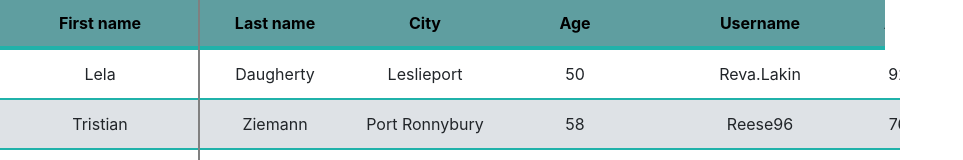
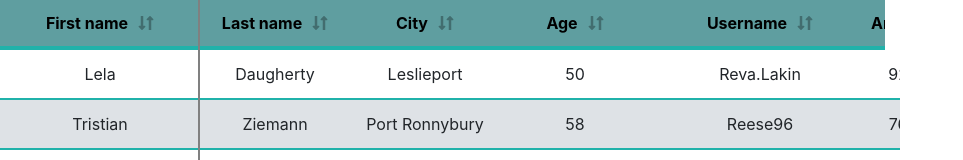
Before and after one commit to dobrynanikitich/datagrid, a React (Create React App) app in the folder datagrid/: page / in a window 1280 px wide. Shown: the top 160 px of the page, without its empty margins (0-963 px from the left). Built offline with nearby package versions, Linux system fonts and the light colour scheme.

Commit message:
feat: add vizual effect of sort direction

```diff
--- a/datagrid/package.json
+++ b/datagrid/package.json
@@ -3,12 +3,16 @@
   "version": "0.1.0",
   "private": true,
   "dependencies": {
+    "@fortawesome/fontawesome-svg-core": "^1.2.27",
+    "@fortawesome/free-solid-svg-icons": "^5.12.1",
+    "@fortawesome/react-fontawesome": "^0.1.9",
     "@testing-library/jest-dom": "^4.2.4",
     "@testing-library/react": "^9.4.1",
     "@testing-library/user-event": "^7.2.1",
     "bootstrap": "^4.3",
     "classnames": "^2.2.6",
     "faker": "^4.1.0",
+    "lodash": "^4.17.15",
     "react": "^16.13.0",
     "react-bootstrap": "^1.0.0-beta.16",
     "react-dom": "^16.13.0",
--- a/datagrid/src/components/Table/Grid/grid.css
+++ b/datagrid/src/components/Table/Grid/grid.css
@@ -52,3 +52,16 @@
   .spinner {
     height: 100vh;
   }
+
+  .icons-wrapper {
+      display: flex;
+      padding-left: 10px;
+  }
+
+  .showSortOder {
+      display: block;
+  }
+
+  .hideSortOrder {
+      opacity: 0.3;
+  }
--- a/datagrid/src/components/Table/Grid/grid.js
+++ b/datagrid/src/components/Table/Grid/grid.js
@@ -5,10 +5,12 @@ import { SORT_USERS } from '../../../actions/actions';
 import { VariableSizeGrid as Grid } from 'react-window';
 import { userDataEnum, firstColumnEnum, tableHeaderEnum, firstColumnHeaderEnum } from '../../../constants/constants';
 
+import { FontAwesomeIcon } from '@fortawesome/react-fontawesome';
+import { faLongArrowAltDown, faLongArrowAltUp } from '@fortawesome/free-solid-svg-icons';
 import './grid.css';
 let classNames = require('classnames');
 
-const VirtualizedTable = ({ users, sortUsers, height }) => {
+const VirtualizedTable = ({ users, sortUsers, height, sortedColumns }) => {
     const staticGrid = React.useRef(null);
     const staticGrid2 = React.useRef(null);
     const onScroll = React.useCallback(
@@ -78,6 +80,17 @@ const VirtualizedTable = ({ users, sortUsers, height }) => {
                 onClick={() => sortUsers(columnIndex + 1)}
                 >
                     {tableHeaderEnum[columnIndex]}
+                    <div className='icons-wrapper'>
+                        <FontAwesomeIcon
+                            icon={faLongArrowAltDown}
+                            className={sortedColumns[columnIndex + 1].isSorted && sortedColumns[columnIndex + 1].sortDir === 'descend' ?
+                            'showSortOder' : 'hideSortOrder' }
+                             />
+                        <FontAwesomeIcon
+                            className={sortedColumns[columnIndex + 1].isSorted && sortedColumns[columnIndex + 1].sortDir === 'ascend' ?
+                            'showSortOder' : 'hideSortOrder'  }
+                        icon={faLongArrowAltUp} />
+                    </div>
                 </div>
         );
     };
@@ -95,6 +108,17 @@ const VirtualizedTable = ({ users, sortUsers, height }) => {
                 onClick={() => sortUsers(columnIndex)}
             >
                 {firstColumnHeaderEnum[0]}
+                <div className='icons-wrapper'>
+                    <FontAwesomeIcon
+                        icon={faLongArrowAltDown}
+                        className={sortedColumns[columnIndex].isSorted && sortedColumns[columnIndex].sortDir === 'descend' ?
+                        'showSortOder' : 'hideSortOrder' }
+                            />
+                    <FontAwesomeIcon
+                        className={sortedColumns[columnIndex].isSorted && sortedColumns[columnIndex].sortDir === 'ascend' ?
+                        'showSortOder' : 'hideSortOrder'  }
+                    icon={faLongArrowAltUp} />
+                </div>
             </div>
         );
     };
@@ -160,6 +184,7 @@ const VirtualizedTable = ({ users, sortUsers, height }) => {
 const mapStateToProps = state => {
     return {
       users: state.users,
+      sortedColumns: state.sortedColumns,
     }
   }
 
```
Also changed, not shown: 1 other file (tests, documents, lock files or other folders).
